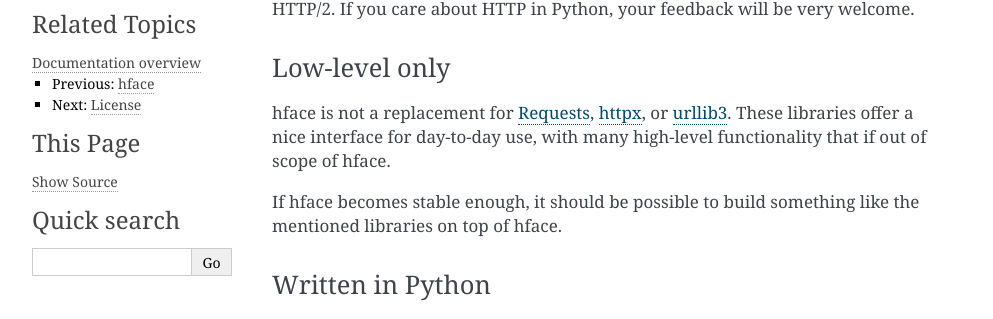
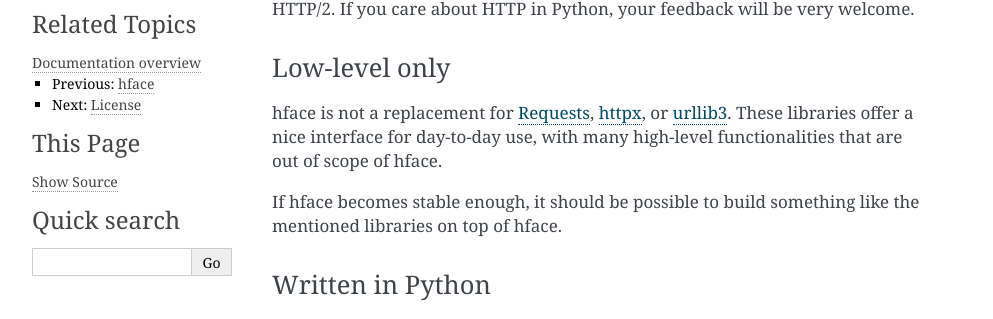
Before and after one commit to akamai/hface, a Sphinx documentation site: the page built from docs/intro.rst, in a window 1280 px wide and 900 px high, scrolled down 1058 px. Shown: the part 329-648 px from the top of the window, without its empty margins (148-1141 px from the left). Built offline with Sphinx 7.4.7, drawn with Linux system fonts in a browser that asks for light colours.

Commit message:
Various grammar fixes.

```diff
--- a/docs/cli.rst
+++ b/docs/cli.rst
@@ -67,7 +67,7 @@ A command-line HTTP client is included too:
     make sure that you did NOT export ``SSL_CERT_FILE``.
 
 
-By default, the client open a TPC connection and chooses between HTTP/1 or HTTP/2
+By default, the client opens a TPC connection and chooses between HTTP/1 or HTTP/2
 based on ALPN in a TLS handshake. The client does not process the Alt-Svc header.
 Use the ``--http3`` option to open a QUIC (HTTP/3) connection.
 
--- a/docs/install.rst
+++ b/docs/install.rst
@@ -24,7 +24,7 @@ TLS certificates
 
 To run a server, you will need a TLS certificate.
 You can use mkcert_ to generate a certificate that will be trusted by your operating system and your browsers.
-Python programs (including hface) not trust to system certificates, but you can export ``SSL_CERT_DIR`` to fix that.
+Python programs (including hface) do not trust to system certificates, but you can export ``SSL_CERT_DIR`` to fix that.
 
 .. code-block:: shell
 
--- a/docs/intro.rst
+++ b/docs/intro.rst
@@ -74,7 +74,7 @@ Low-level only
 
 hface is not a replacement for Requests_, httpx_, or urllib3_.
 These libraries offer a nice interface for day-to-day use,
-with many high-level functionality that if out of scope of hface.
+with many high-level functionalities that are out of scope of hface.
 
 If hface becomes stable enough, it should be possible to build
 something like the mentioned libraries on top of hface.
```
Also changed, not shown: docs/protocols.rst (+5 -5 lines).
